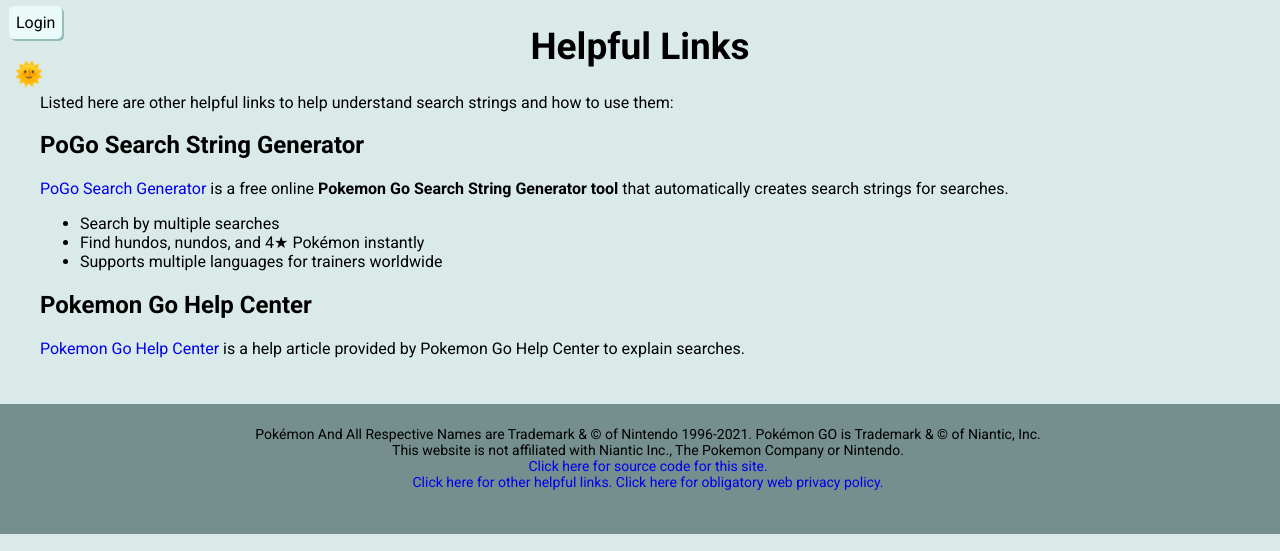
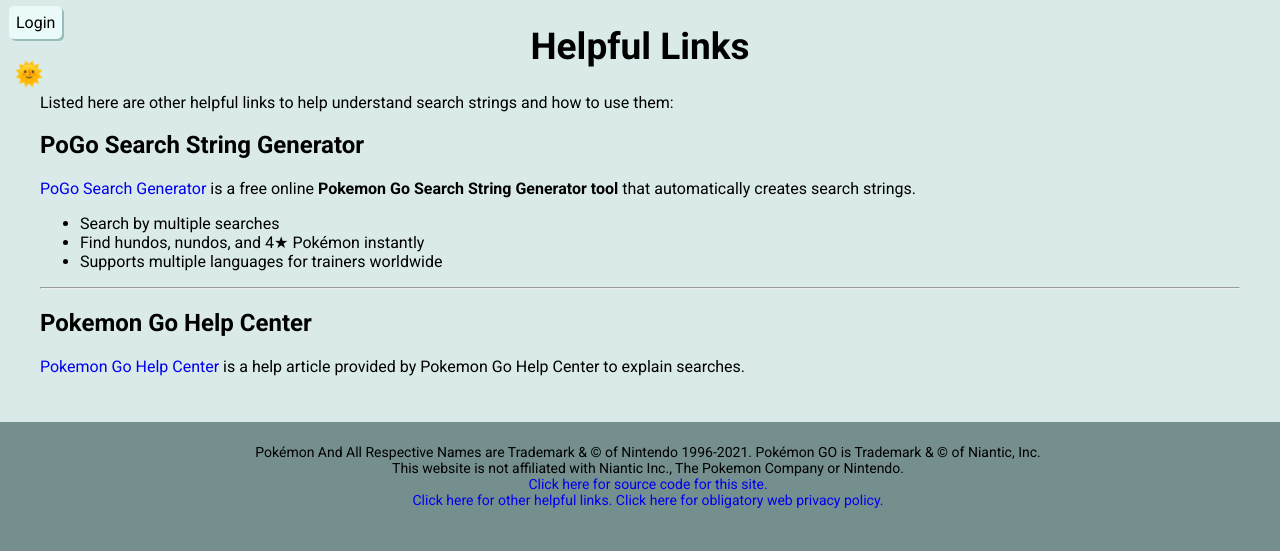
Before and after one commit to Davidy22/pogoStringGen, a Flask app: template templates/helpful-links.html in a window 1280 px wide; the page is wider, and only the part inside the window is pictured. Shown: the top 551 px of that part. Run offline with Flask 3, Linux system fonts and the light colour scheme; the template is opened without the code that fills it, so the values that code supplies are empty.

Commit message:
Update helpful-links.html

```diff
--- a/templates/helpful-links.html
+++ b/templates/helpful-links.html
@@ -11,12 +11,14 @@
 ">
 	<p>Listed here are other helpful links to help understand search strings and how to use them:</p>
 	<h2>PoGo Search String Generator</h2>
-	<p><a href="https://pogosearchgenerator.com">PoGo Search Generator</a> is a free online <b>Pokemon Go Search String Generator tool</b> that automatically creates search strings for searches.</p>
+	<p><a href="https://pogosearchgenerator.com" >PoGo Search Generator</a> is a free online <b>Pokemon Go Search String Generator tool</b> that automatically creates search strings.</p>
 	<ul>
 		<li>Search by multiple searches</li>
 		<li>Find hundos, nundos, and 4★ Pokémon instantly
 		<li>Supports multiple languages for trainers worldwide</li>
 	</ul>
+
+	<hr>
 
 	<h2>Pokemon Go Help Center</h2>
 	<p><a href="https://niantic.helpshift.com/hc/en/6-pokemon-go/faq/1486-searching-filtering-your-pokemon-inventory/">Pokemon Go Help Center</a> is a help article provided by Pokemon Go Help Center to explain searches.</p>
```
